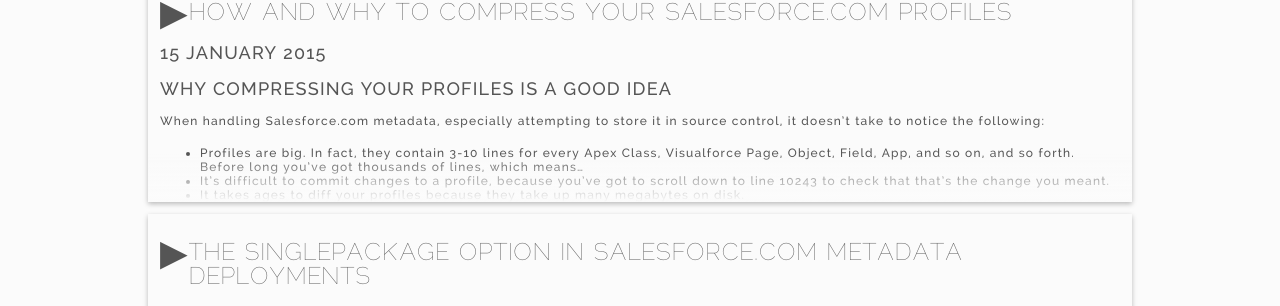
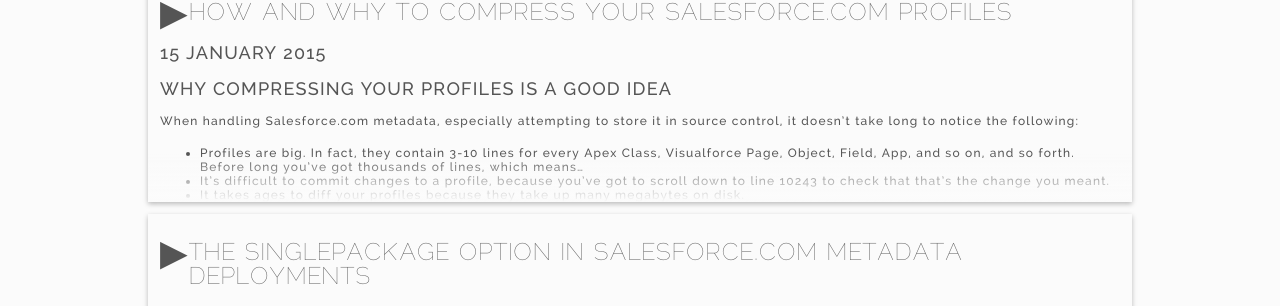
Before and after one commit to alexander-brett/alexander-brett.github.io, a Jekyll site: the page built from index.html, in a window 1280 px wide. Shown: the part 458-764 px from the top of the page. Built offline with Jekyll 4.4.1, drawn with Linux system fonts in a browser that asks for light colours; nearby versions of some CDN libraries; Markdown is read by kramdown in place of the engine named in the settings.

Commit message:
fix typo in profile compress blog post and fix some javascript

```diff
--- a/js/mandelbrot.js
+++ b/js/mandelbrot.js
@@ -33,13 +33,20 @@ var generateMandelbrot = function (
     v = 0,
     w = 0;
 
-  var recalc = function(evt,elem) {
-    console.log(evt.pageY-elem.offsetTop + $('#blog').offset().top);
-    cX -= scale*(2*(evt.pageX-elem.offsetLeft + $('#blog').scrollLeft() - $('#blog').offset().left)/Canvas.width-1);
-    cY -= scale*(2*(evt.pageY - elem.offsetTop + $('#blog').scrollTop() - $('#blog').offset().top)/Canvas.height-1);
+    var recalc = function(evt,elem) {
+	cX -= scale*(
+	    (evt.pageX-elem.offsetLeft
+	     + $('#blog').scrollLeft()- $('#blog').offset().left
+	     + $(elem).scrollLeft()-$(elem).offset().left
+	    )*2/Canvas.width - 1
+	);
+	cY -= scale*((evt.pageY - elem.offsetTop
+		      + $('#blog').scrollTop() - $('#blog').offset().top
+		      + $(elem).scrollTop()-$(elem).offset().top
+		     )*2/Canvas.height-1);
 
-    console.log(cX, cY);
-  }
+	console.log(cX, cY);
+    }
 
   Canvas.width=Canvas.height=400;
   generateMandelbrot(Canvas, iter, limit, cX, cY, scale, u, v, w);
```
Also changed, not shown: _posts/2015-01-15-Compress-your-SFDC-profiles.md (+1 -1 lines).
